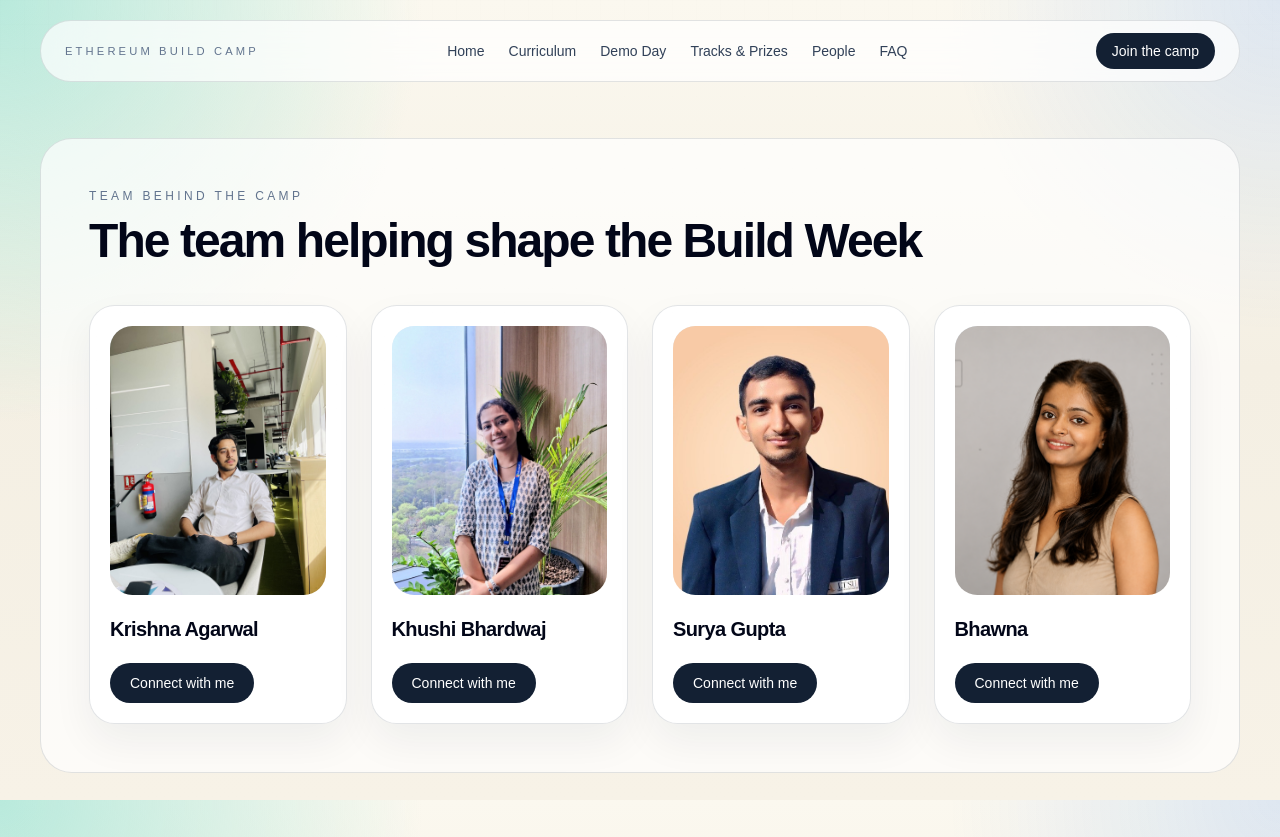
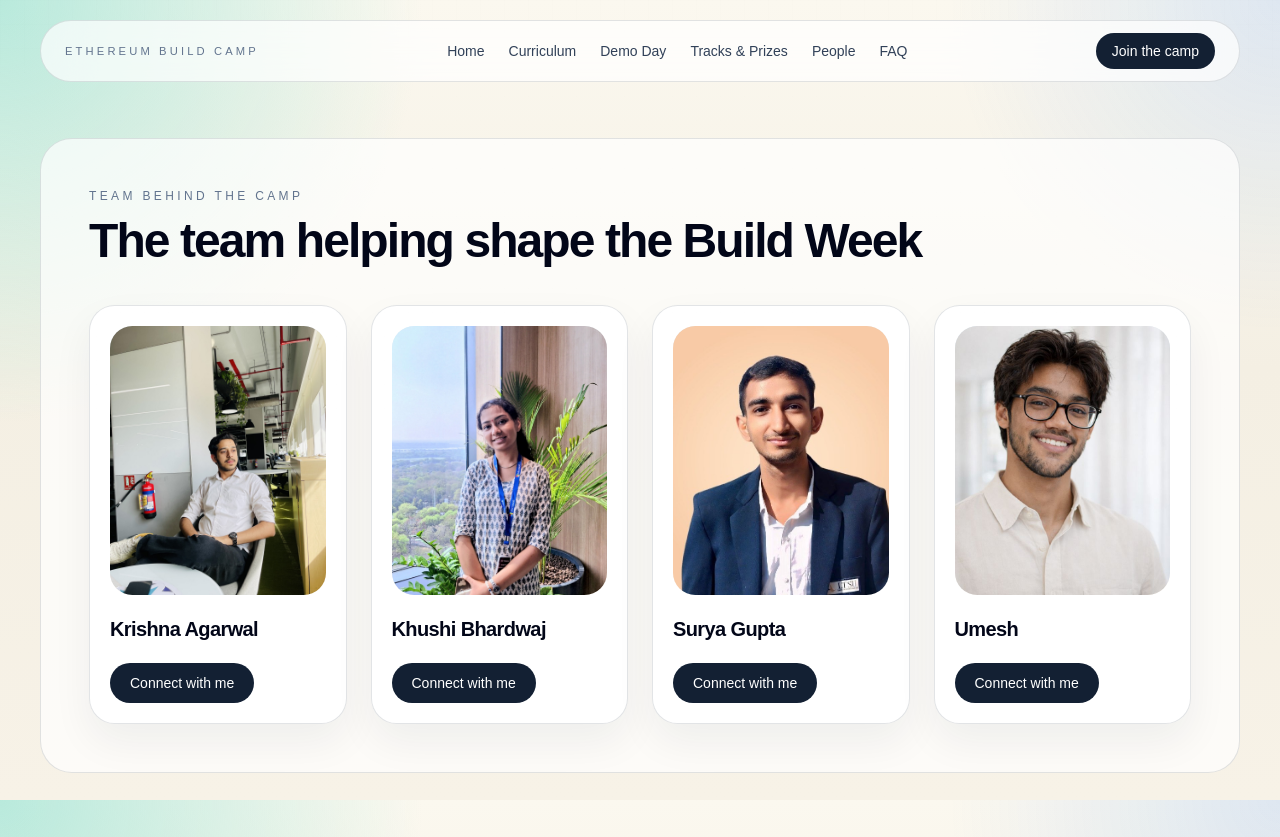
Before and after one commit to ConnectBhawna/build_camp, a Next.js app: page /people in a window 1280 px wide. Built offline with nearby package versions, Linux system fonts and the light colour scheme.

Commit message:
few_changes

```diff
--- a/src/app/people/page.tsx
+++ b/src/app/people/page.tsx
@@ -24,11 +24,11 @@ const team = [
     imageSrc: "/surya_image.jpg",
   },
   {
-    name: "Bhawna",
-    initials: "B",
-    href: "https://www.linkedin.com/in/connectbhawna/?locale=en",
+    name: "Umesh",
+    initials: "U",
+    href: "https://www.linkedin.com/in/umeshxkataria/",
     note: "LinkedIn profile",
-    imageSrc: "/team-bhawna.png",
+    imageSrc: "/umesh.jpeg",
   },
 ] as const;
 
--- a/src/app/program/page.tsx
+++ b/src/app/program/page.tsx
@@ -43,7 +43,7 @@ const program = [
   },
   {
     day: "Day 3",
-    date: "6 July 2026",
+    date: "7 July 2026",
     title: "Building Your First dApp",
     speaker: {
       name: "@Viraz04",
```
Also changed, not shown: public/umesh.jpeg (added).
